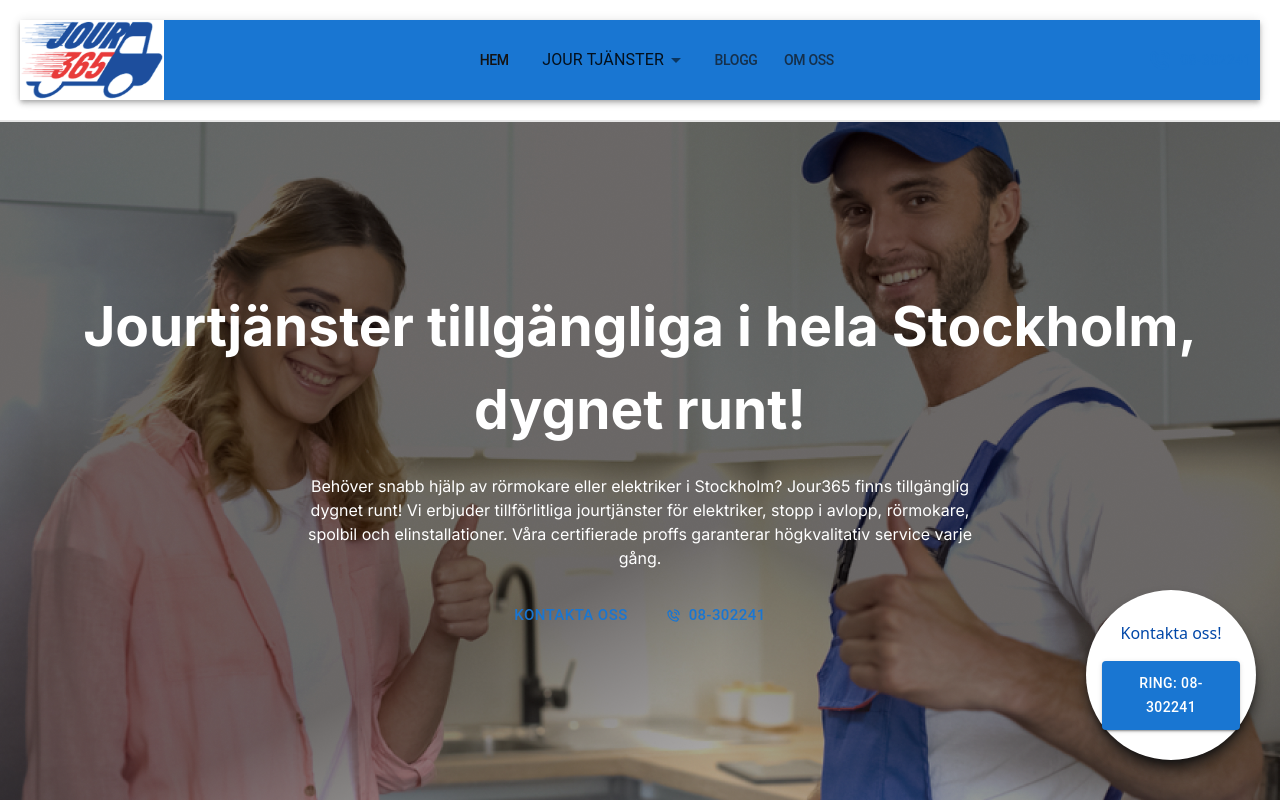
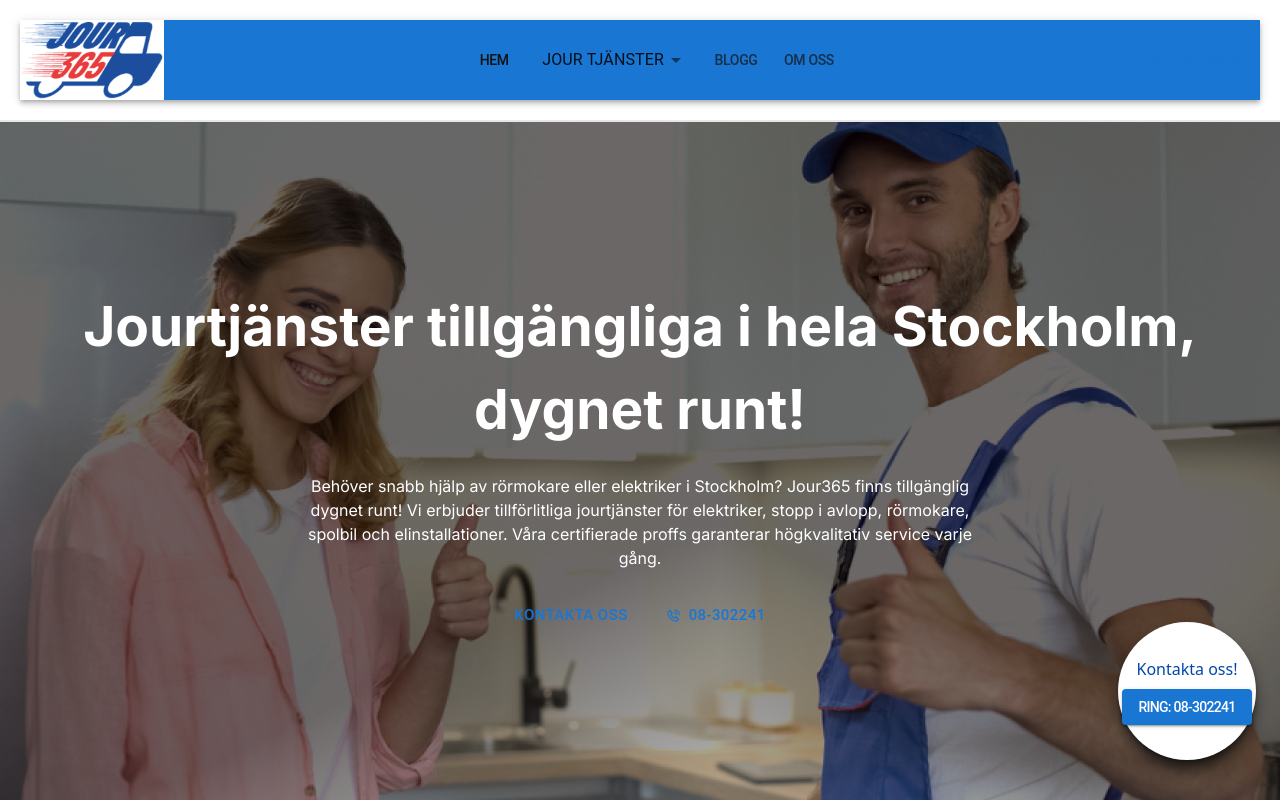
Before and after one commit to TheRakib/Needz-website, a Next.js app: page / in a window 1280 px wide. Shown: the top 802 px of the page. Built offline with nearby package versions, Linux system fonts and the light colour scheme.

Commit message:
main action updated

```diff
--- a/components/MainAction.tsx
+++ b/components/MainAction.tsx
@@ -3,13 +3,13 @@ import React from "react";
 
 export default function MainAction() {
   return (
-    <div className="fixed right-6 bottom-10 w-[170px] h-[170px] bg-white rounded-full p-4 shadow-lg shadow-black hidden md:flex items-center justify-center flex-col gap-4">
+    <div className="fixed right-6 bottom-10 w-[138px] h-[138px] bg-white rounded-full shadow-lg shadow-black hidden md:flex items-center justify-center flex-col gap-2">
       <p className="text-primary">Kontakta oss!</p>
       <Button
         variant="contained"
-        className="bg-secondary text-white hover:bg-white hover:text-primary rounded-full capitalize tracking-tight"
+        className="bg-secondary text-white hover:bg-white hover:text-primary rounded-full capitalize tracking-tight px-2 py-1"
       >
-        <a href="tel:08302241" className="py-1">
+        <a href="tel:08302241" className="py-0 tracking-tighter">
           Ring: 08-302241
         </a>
       </Button>
```
